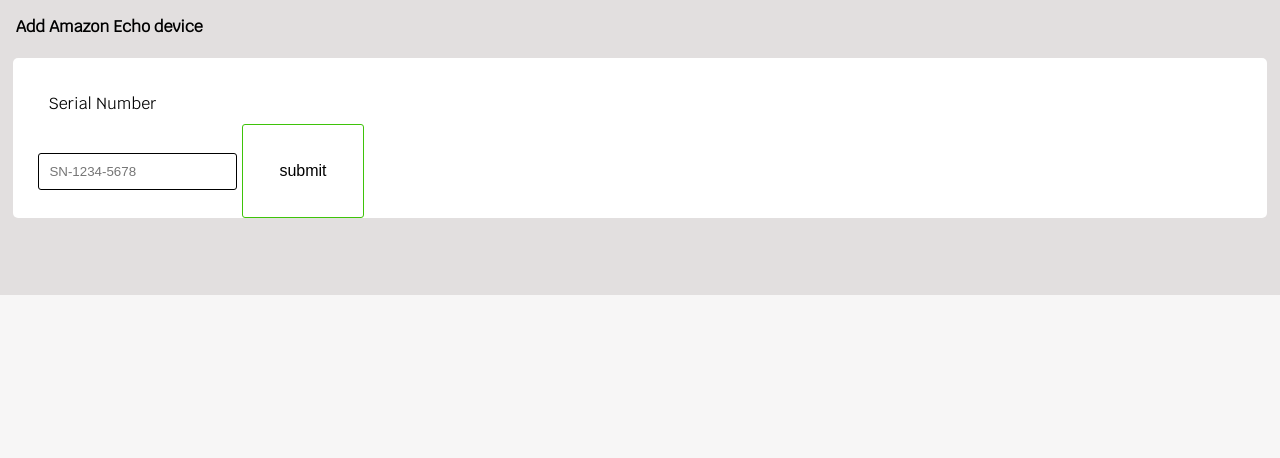
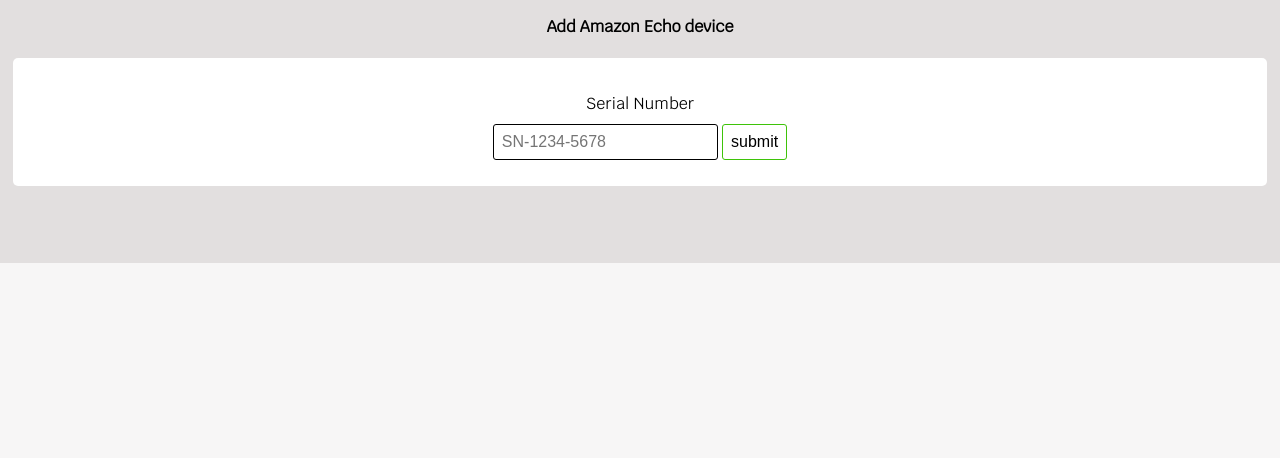
Before and after one commit to aslebloas/rawls, a Flask app: page /amazon/ in a window 1280 px wide. Shown: the part 81-539 px from the top of the page. Run offline with Flask 2, Linux system fonts and the light colour scheme; some libraries are stand-ins or nearby versions.

Commit message:
made small changes to the amazon devices page

```diff
--- a/static/style.css
+++ b/static/style.css
@@ -104,6 +104,7 @@
     justify-content: center;
     flex-direction: column;
     padding-bottom: 50px;
+    text-align: center;
 }
 
 .device
@@ -127,8 +128,11 @@
 .serial-number-input
 {
     border: 1px solid black;
+    padding: 10px;
     border-radius: 3px;
-    padding: 10px;
+    font-size: 1em;
+    background: white;
+    padding: 8px;
 }
 .label {
   padding: 10px;
@@ -140,6 +144,7 @@
   font-size: 1em;
   background: white;
   padding: 3%;
+  padding: 8px;
 }
 .mgmt-btn
 {
@@ -257,7 +262,8 @@
   border-radius: 5px;
   display: flex;
   background: white;
-  padding: 2% 0% 0% 2%;
+  padding: 2%;
+  text-align:center;
 }
 .dev {
   display: flex;
@@ -298,3 +304,7 @@
 .device img {
     max-height: 80px;
 }
+p.devTitle
+{
+  text-align: center;
+}
--- a/templates/amazon.html
+++ b/templates/amazon.html
@@ -2,7 +2,7 @@
 {% block container %}
 
 <div class="block">
-	<p>Add Amazon Echo device</p>
+	<p class="devTitle">Add Amazon Echo device</p>
 
 	<div class="devices-container">
 
```
